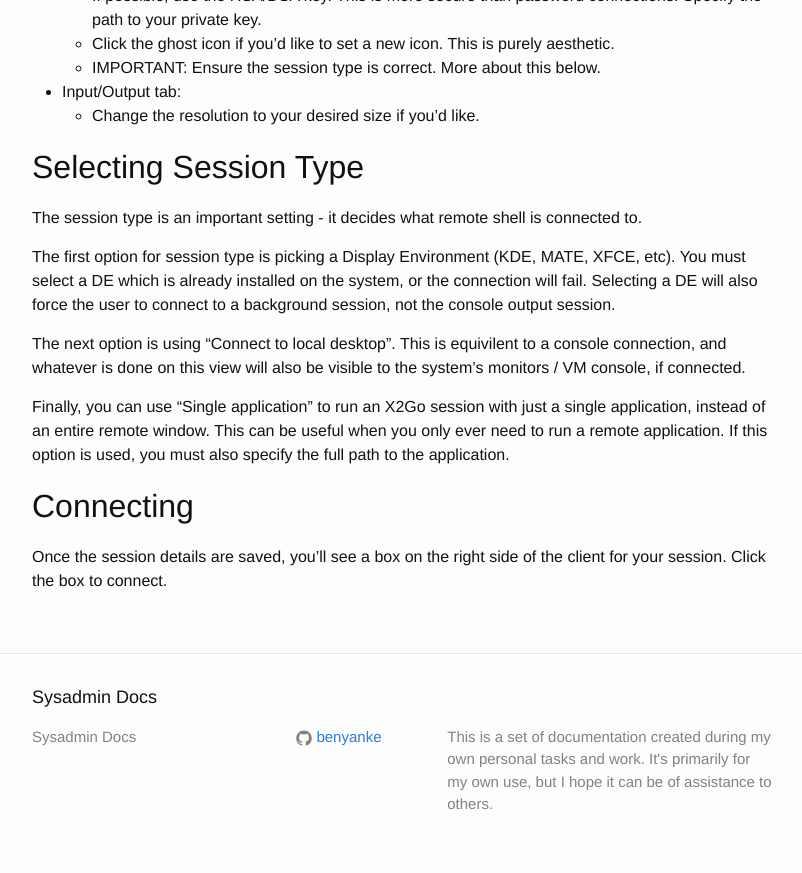
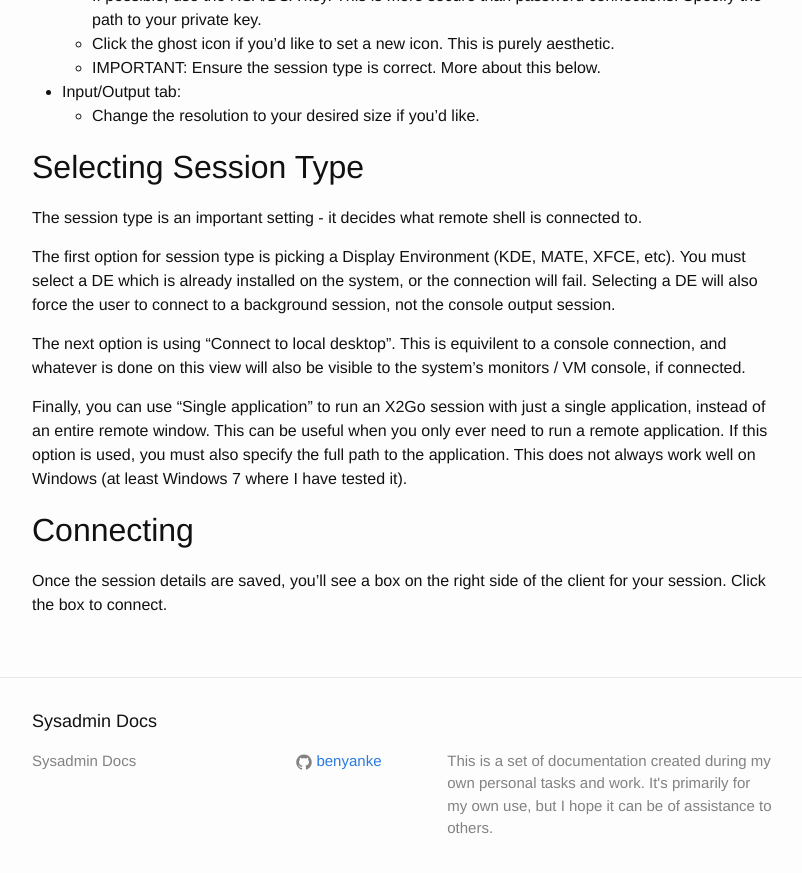
Before and after one commit to benyanke/docs, a Jekyll site: the page built from _posts/2018-10-11-setup-x2go-client.markdown, in a window 1280 px wide and 900 px high, scrolled down 1118 px. Shown: the top 873 px of the window, without its empty margins (238-1040 px from the left). Built offline with Jekyll 4.4.1, drawn with Linux system fonts in a browser that asks for light colours.

Commit message:
Add note about single app mode on windows

```diff
--- a/_posts/2018-10-11-setup-x2go-client.markdown
+++ b/_posts/2018-10-11-setup-x2go-client.markdown
@@ -69,7 +69,8 @@ whatever is done on this view will also be visible to the system's monitors / VM
 
 Finally, you can use "Single application" to run an X2Go session with just a single application, instead
 of an entire remote window. This can be useful when you only ever need to run a remote application. If
-this option is used, you must also specify the full path to the application.
+this option is used, you must also specify the full path to the application. This does not always work well
+on Windows (at least Windows 7 where I have tested it).
 
 ## Connecting
 
```
